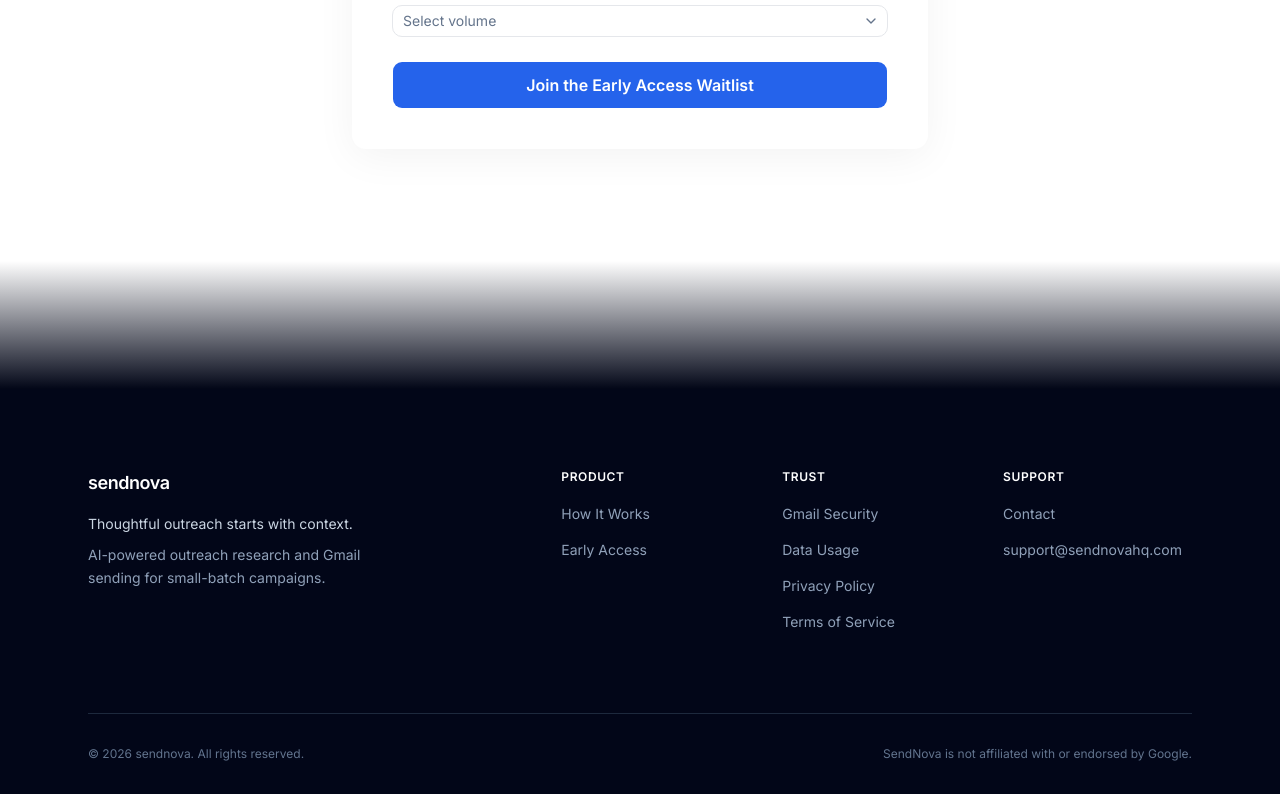
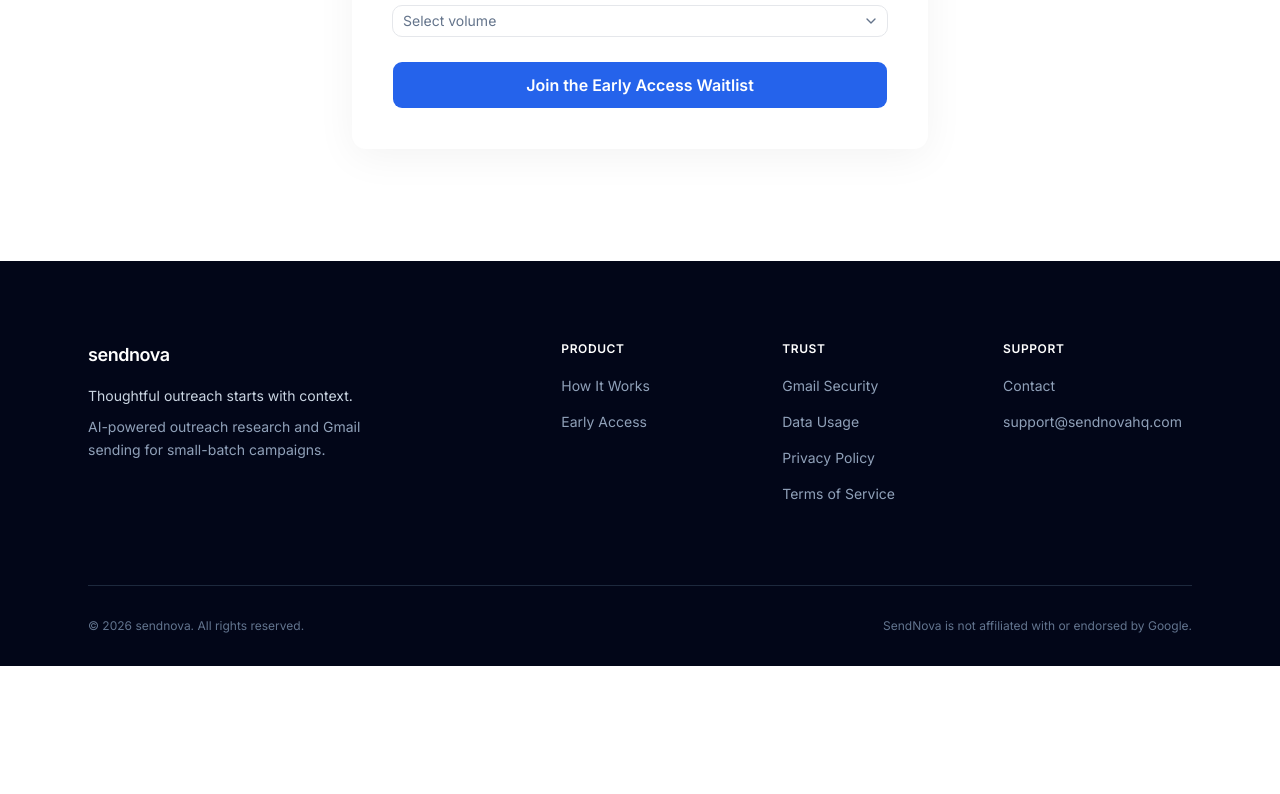
Before and after one commit to hrishikesh999/sendnovaweb, a Next.js app: page / in a window 1280 px wide. Shown: the part 5524-6318 px from the top of the page. After the commit the page ends 6190 px from the top, so only its background shows below. Built offline with nearby package versions, Linux system fonts and the light colour scheme.

Commit message:
Remove gradient overlay from footer background
Made-with: Cursor

```diff
--- a/src/components/layout/footer.tsx
+++ b/src/components/layout/footer.tsx
@@ -30,13 +30,6 @@ const linkGroups = [
 export function Footer() {
   return (
     <footer>
-      <div
-        className="h-24 md:h-32"
-        style={{
-          background:
-            "linear-gradient(to bottom, transparent, rgb(2,6,23))",
-        }}
-      />
       <div className="bg-slate-950">
       <Container>
         <div className="py-16 md:py-20">
```
